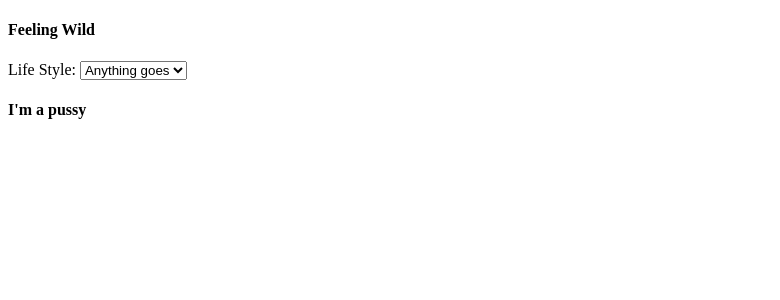
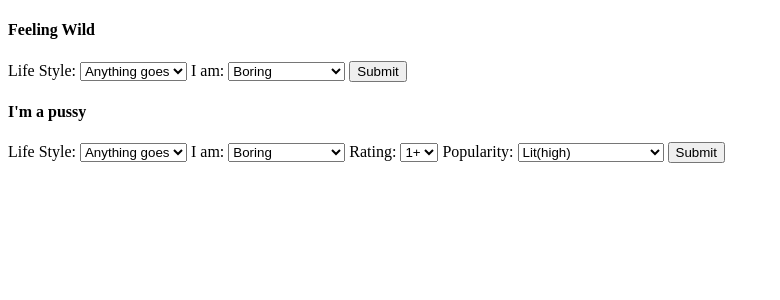
Before and after one commit to amirsedghi/wildies, a Django app: page /preferences/1 in a window 1280 px wide. Shown: the top 300 px of the page, without its empty margins (0-780 px from the left). Run offline with Django 3.2, Linux system fonts and the light colour scheme; parts of the project's set-up code (start-up, migrations or seed data) failed here and were passed over.

Commit message:
jquery added to the preferences ;)

```diff
--- /dev/null
+++ b/apps/wild/static/wild/js/preferences.js
@@ -0,0 +1,3 @@
+$(document).ready(function(){
+
+})
--- a/apps/wild/templates/wild/preferences.html
+++ b/apps/wild/templates/wild/preferences.html
@@ -3,8 +3,12 @@
   <head>
     <meta charset="utf-8">
     <title></title>
+    {% load staticfiles %}
+    <script src="https://ajax.googleapis.com/ajax/libs/jquery/2.2.4/jquery.min.js"></script>
+    <script type="text/javascript" src='{% static 'wild/js/preferences.js' %}'></script>
   </head>
   <body>
+    <div>
     <h4>Feeling Wild</h4>
     <div class="wild">
       <form class="" action="/record" method="post">
@@ -13,11 +17,51 @@
           <option value='vegetarian'>Vegetarian</option>
           <option value='vegan'>Vegan</option>
         </select>
+        I am:
+        <select class="" name="alchohol">
+          <option value='boring'>Boring</option>
+          <option value='classy'>Classy</option>
+          <option value='trash'>Trashy</option>
+          <option value='mess'>A Fucking Mess</option>
+        </select>
+        <button type="button" name="button">Submit</button>
       </form>
+      </div>
     </div>
+    <div>
+
+
     <h4>I'm a pussy</h4>
     <div class="pussy">
-
+      <form class="" action="/record" method="post">
+        Life Style: <select class="" name="life_style">
+          <option value='anything'>Anything goes</option>
+          <option value='vegetarian'>Vegetarian</option>
+          <option value='vegan'>Vegan</option>
+        </select>
+        I am:
+        <select class="" name="alchohol">
+          <option value='boring'>Boring</option>
+          <option value='classy'>Classy</option>
+          <option value='trash'>Trashy</option>
+          <option value='mess'>A Fucking Mess</option>
+        </select>
+        Rating:
+          <select class="" name="rating">
+            <option value='1'>1+</option>
+            <option value='2'>2+</option>
+            <option value='3'>3+</option>
+            <option value='4'>4+</option>
+          </select>
+        Popularity:
+          <select class="" name="popularity">
+            <option value='high'>Lit(high)</option>
+            <option value='medium'>Bumpin(medium)</option>
+            <option value='low'>On the come up(low)</option>
+          </select>
+          <button type="button" name="button">Submit</button>
+      </form>
+      </div>
     </div>
   </body>
 </html>
```
